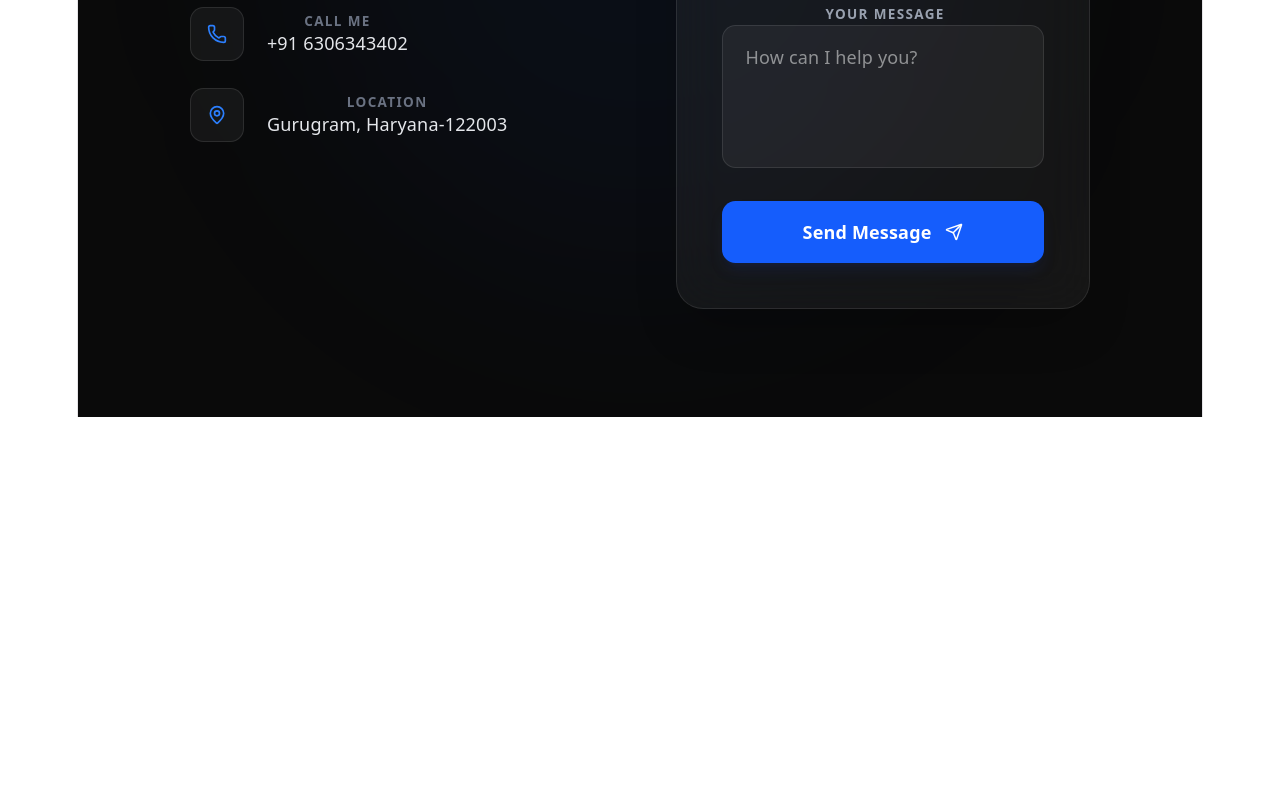
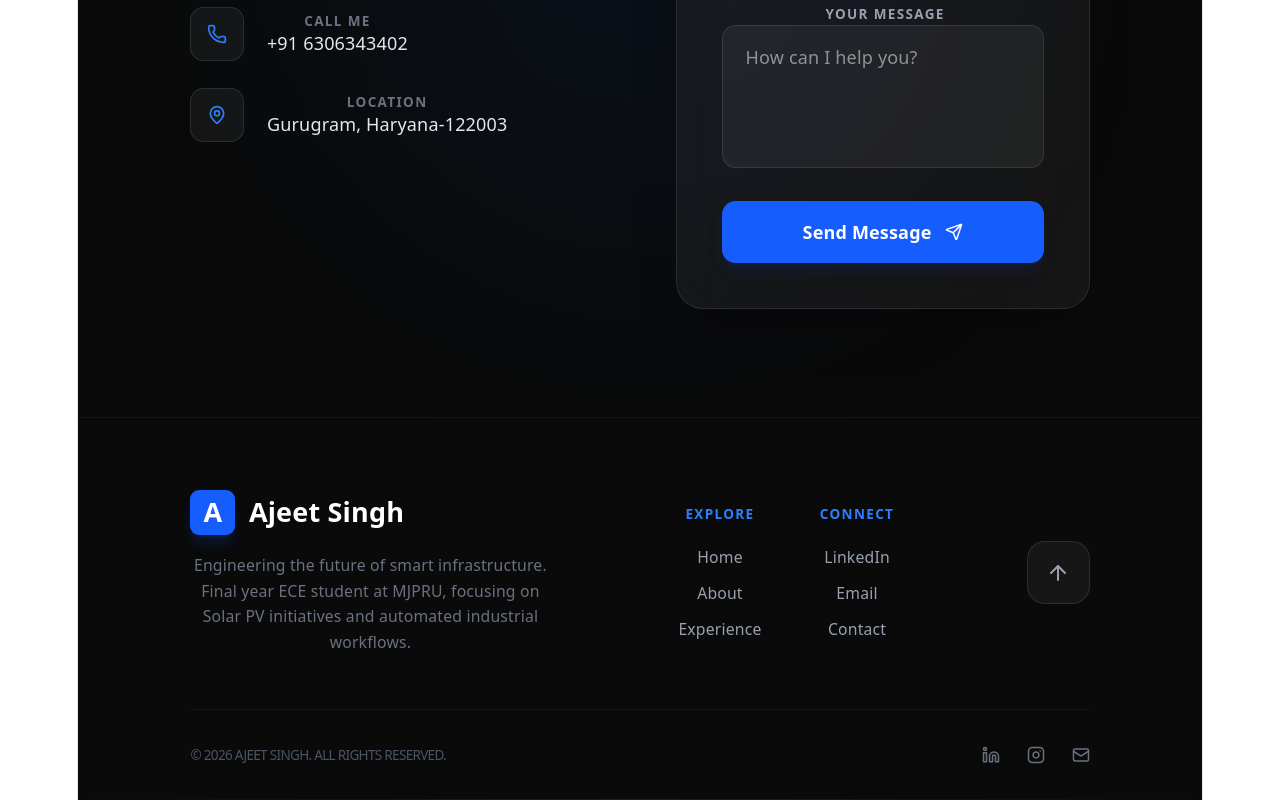
Before and after one commit to Ajeetsingh098/MyPortFolio, a React (Vite) app: page / in a window 1280 px wide. Shown: the part 1349-2149 px from the top of the page. Before the commit the page ends 1766 px from the top, so only its background shows below. Built offline with nearby package versions, Linux system fonts and the light colour scheme.

Commit message:
footer add

```diff
--- a/src/App.jsx
+++ b/src/App.jsx
@@ -3,6 +3,7 @@ import React from 'react';
 import Navbar from './Components/Navbar';
 import Hero from './Components/Hero';
 import Contact from './Components/Contact';
+import Footer from './Components/Footer';
 
 
 function App() {
@@ -12,6 +13,7 @@ function App() {
       <div className="h-20 md:hidden"></div>
       <Hero />
       <Contact></Contact>
+      <Footer />
     </div>
   );
 }
--- a/src/Components/Contact.jsx
+++ b/src/Components/Contact.jsx
@@ -165,7 +165,7 @@ const Contact = () => {
               <button
                 type="submit"
                 disabled={isSending}
-                className="w-full py-4 bg-blue-600 hover:bg-blue-700 text-white font-bold rounded-xl flex items-center justify-center gap-3 transition-all shadow-lg shadow-blue-900/20 group disabled:bg-gray-600"
+                className="w-full py-4 cursor-pointer bg-blue-600 hover:bg-blue-700 text-white font-bold rounded-xl flex items-center justify-center gap-3 transition-all shadow-lg shadow-blue-900/20 group disabled:bg-gray-600"
               >
                 {isSending ? "Sending..." : "Send Message"}
                 <Send size={18} className="group-hover:translate-x-1 group-hover:-translate-y-1 transition-transform" />
--- /dev/null
+++ b/src/Components/Footer.jsx
@@ -0,0 +1,81 @@
+import React from 'react';
+import { motion } from 'framer-motion';
+import { Linkedin, Instagram, Mail, Phone, ArrowUp } from 'lucide-react';
+
+const Footer = () => {
+  const scrollToTop = () => {
+    window.scrollTo({ top: 0, behavior: 'smooth' });
+  };
+
+  return (
+    <footer className="bg-[#0a0a0a] border-t border-white/5 pt-16 pb-8 px-[5%] md:px-[10%] relative overflow-hidden">
+
+      {/* Subtle Background Glow */}
+      <div className="absolute bottom-0 left-1/2 -translate-x-1/2 w-full h-px bg-linear-to-r from-transparent via-blue-500/20 to-transparent"></div>
+
+      <div className="container mx-auto">
+        <div className="flex flex-col md:flex-row justify-between items-start md:items-center gap-10 mb-12">
+
+          {/* Brand Section */}
+          <div className="max-w-xs">
+            <div className="flex items-center gap-3 text-2xl font-black text-white mb-4">
+              <span className="flex items-center justify-center w-10 h-10 text-white bg-blue-600 rounded-lg shadow-lg shadow-blue-600/20">
+                A
+              </span>
+              Ajeet Singh
+            </div>
+            <p className="text-gray-500 text-sm leading-relaxed font-light">
+              Engineering the future of smart infrastructure. Final year ECE student at MJPRU,
+              focusing on Solar PV initiatives and automated industrial workflows.
+            </p>
+          </div>
+
+          {/* Quick Navigation */}
+          <div className="grid grid-cols-2 gap-x-12 gap-y-4">
+            <div className="flex flex-col gap-3">
+              <h4 className="text-xs font-bold text-blue-500 uppercase tracking-widest mb-2">Explore</h4>
+              <a href="#home" className="text-gray-400 hover:text-white transition-colors text-sm">Home</a>
+              <a href="#about" className="text-gray-400 hover:text-white transition-colors text-sm">About</a>
+              <a href="#experience" className="text-gray-400 hover:text-white transition-colors text-sm">Experience</a>
+            </div>
+            <div className="flex flex-col gap-3">
+              <h4 className="text-xs font-bold text-blue-500 uppercase tracking-widest mb-2">Connect</h4>
+              <a href="https://www.linkedin.com/in/ajeet-singh-24399325b" target="_blank" rel="noreferrer" className="text-gray-400 hover:text-white transition-colors text-sm">LinkedIn</a>
+              <a href="mailto:ajeetsingh.ece06@gmail.com" className="text-gray-400 hover:text-white transition-colors text-sm">Email</a>
+              <a href="tel:+916306343402" className="text-gray-400 hover:text-white transition-colors text-sm">Contact</a>
+            </div>
+          </div>
+
+          {/* Scroll to Top Button */}
+          <button
+            onClick={scrollToTop}
+            className="group w-14 h-14 rounded-2xl bg-white/5 border border-white/10 flex items-center justify-center hover:bg-blue-600 hover:border-blue-600 transition-all cursor-pointer"
+          >
+            <ArrowUp className="text-gray-400 group-hover:text-white transition-colors" />
+          </button>
+        </div>
+
+        {/* Bottom Bar */}
+        <div className="pt-8 border-t border-white/5 flex flex-col md:flex-row justify-between items-center gap-6">
+          <p className="text-gray-600 text-xs font-medium uppercase tracking-tighter">
+            © 2026 Ajeet Singh. All rights reserved.
+          </p>
+
+          <div className="flex gap-6">
+            <a href="https://www.linkedin.com/in/ajeet-singh-24399325b" target="_blank" rel="noreferrer" className="text-gray-500 hover:text-blue-500 transition-colors">
+              <Linkedin size={18} />
+            </a>
+            <a href="#" className="text-gray-500 hover:text-pink-500 transition-colors">
+              <Instagram size={18} />
+            </a>
+            <a href="mailto:ajeetsingh.ece06@gmail.com" className="text-gray-500 hover:text-red-400 transition-colors">
+              <Mail size={18} />
+            </a>
+          </div>
+        </div>
+      </div>
+    </footer>
+  );
+};
+
+export default Footer;
```
